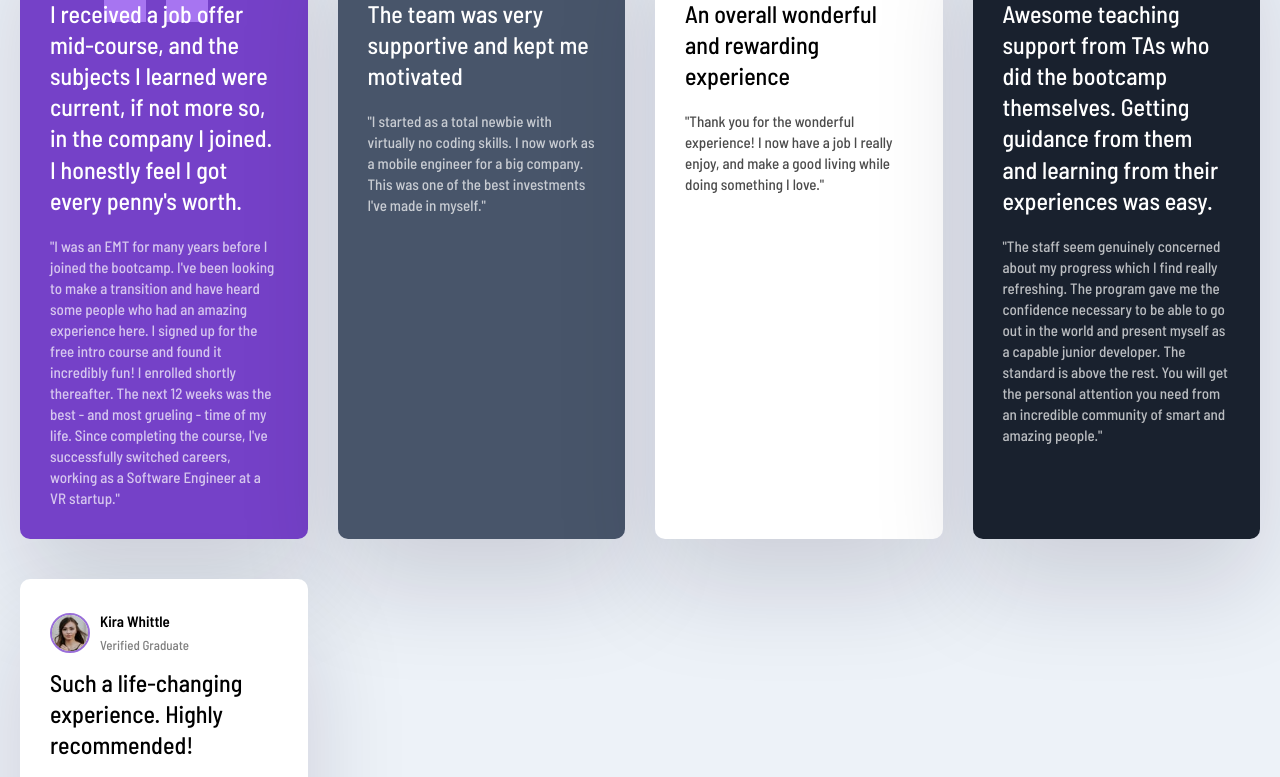
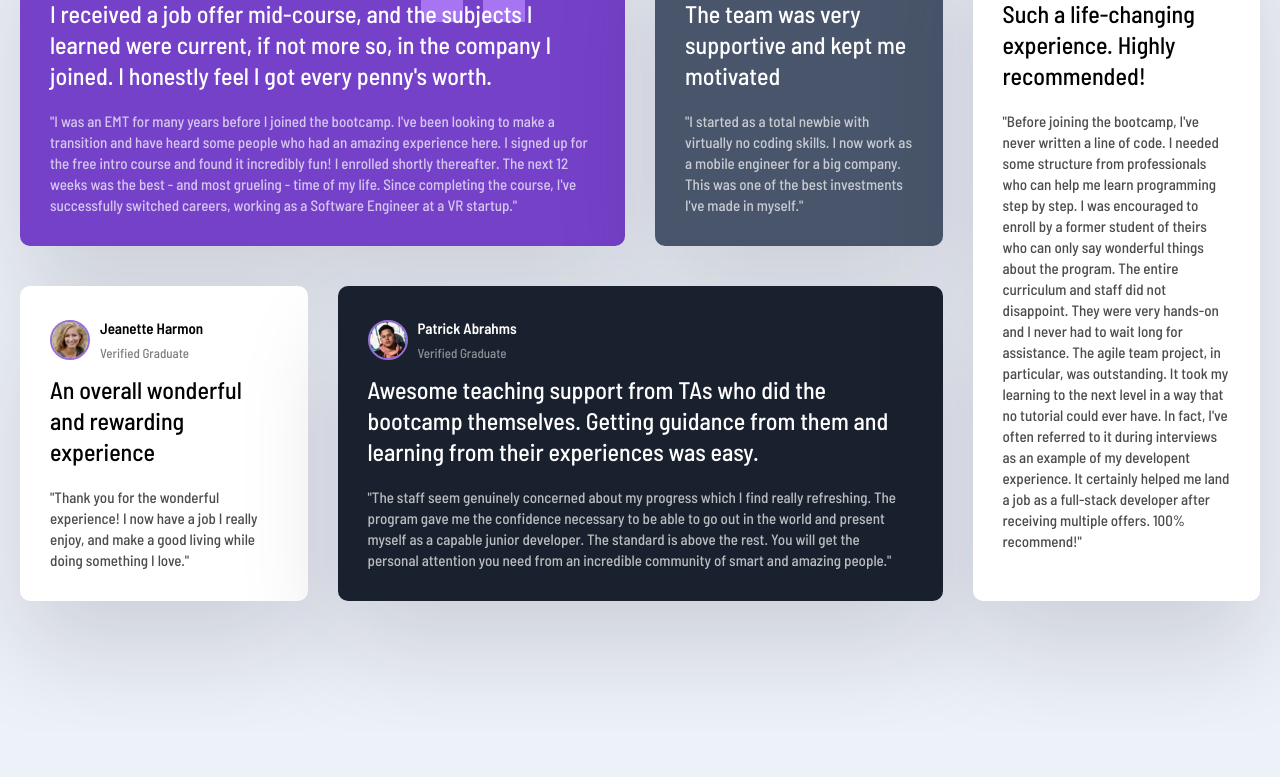
Before and after one commit to Aditharun89/learning-grid, a plain HTML site: page index.html in a window 1280 px wide. Shown: the part 210-987 px from the top of the page. After the commit the page ends 941 px from the top, so only its background shows below. Drawn offline with Linux system fonts and the light colour scheme.

Commit message:
Ordered the cards

```diff
--- a/styles.css
+++ b/styles.css
@@ -79,3 +79,17 @@ body {
   background: hsl(219, 29%, 14%);
   color: #fff;
 }
+
+.card:nth-of-type(1) {
+  grid-column: 1 / 3;
+}
+
+.card:nth-of-type(4) {
+  grid-column: 2 / 4;
+  grid-row: 2;
+}
+
+.card:nth-of-type(5) {
+  grid-column: 4;
+  grid-row: 1 / 3;
+}
```
